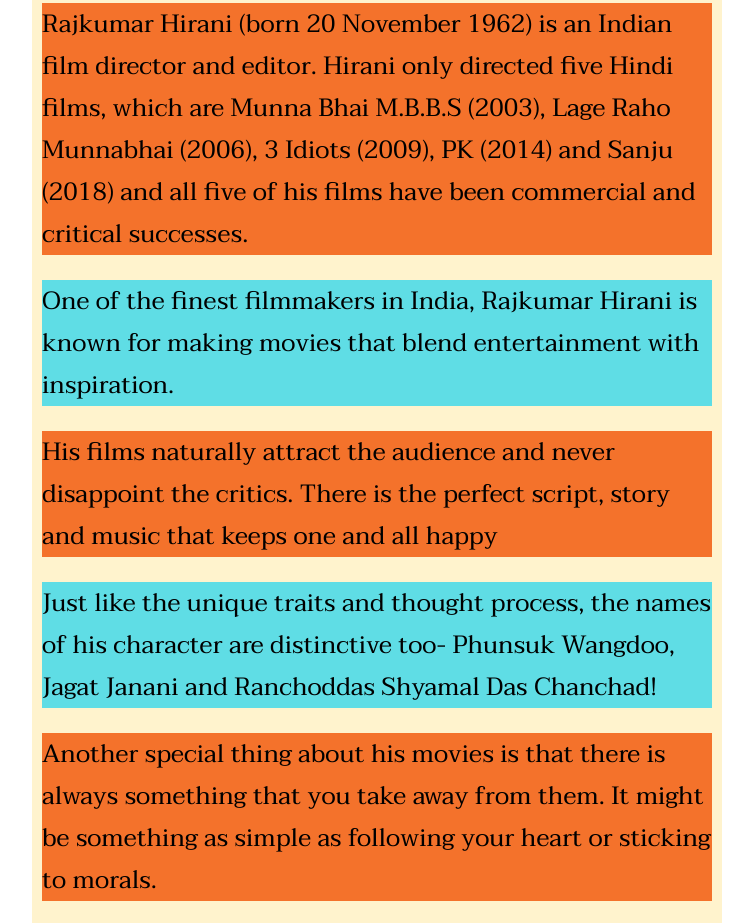
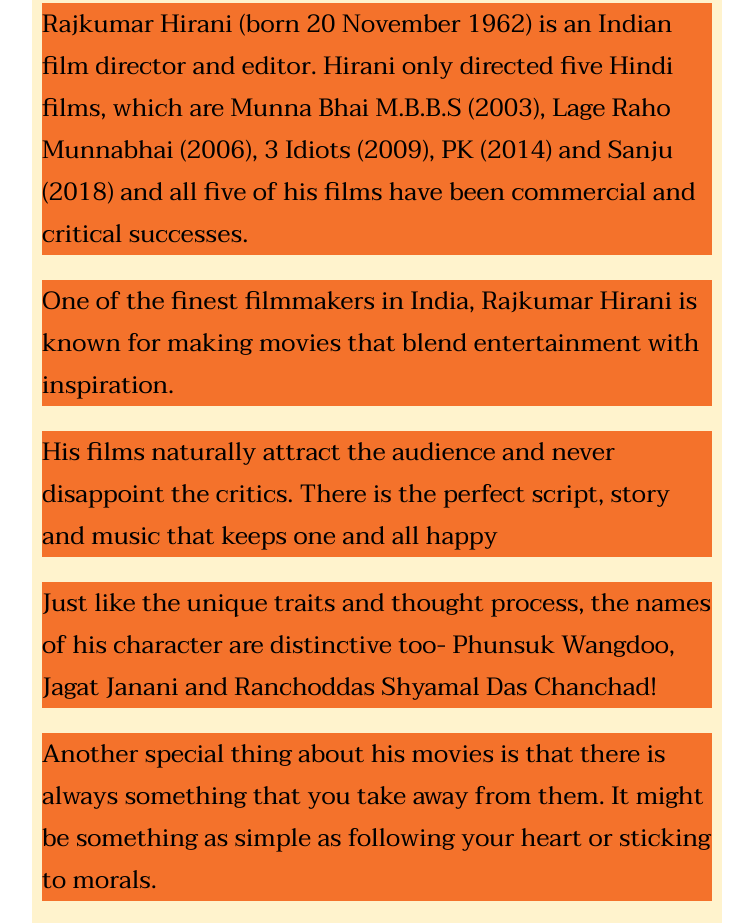
Before and after one commit to Nishant127/Tribute-page-Basic-HTML-, a plain HTML site: page ffc tribute/index.html in a window 1280 px wide. Shown: the part 2434-3357 px from the top of the page, without its empty margins (82-835 px from the left). Drawn offline with Linux system fonts and the light colour scheme; a web font is replaced by a local one.

Commit message:
Update style.css

```diff
--- a/ffc tribute/style.css
+++ b/ffc tribute/style.css
@@ -119,7 +119,7 @@
 .line2 {
     margin-left: 10px;
     margin-right: 10px;
-    background: #5fdde5;
+    background: #f4722b;
     font-size: 25px;
     font-family: 'Taviraj';
 }
```
